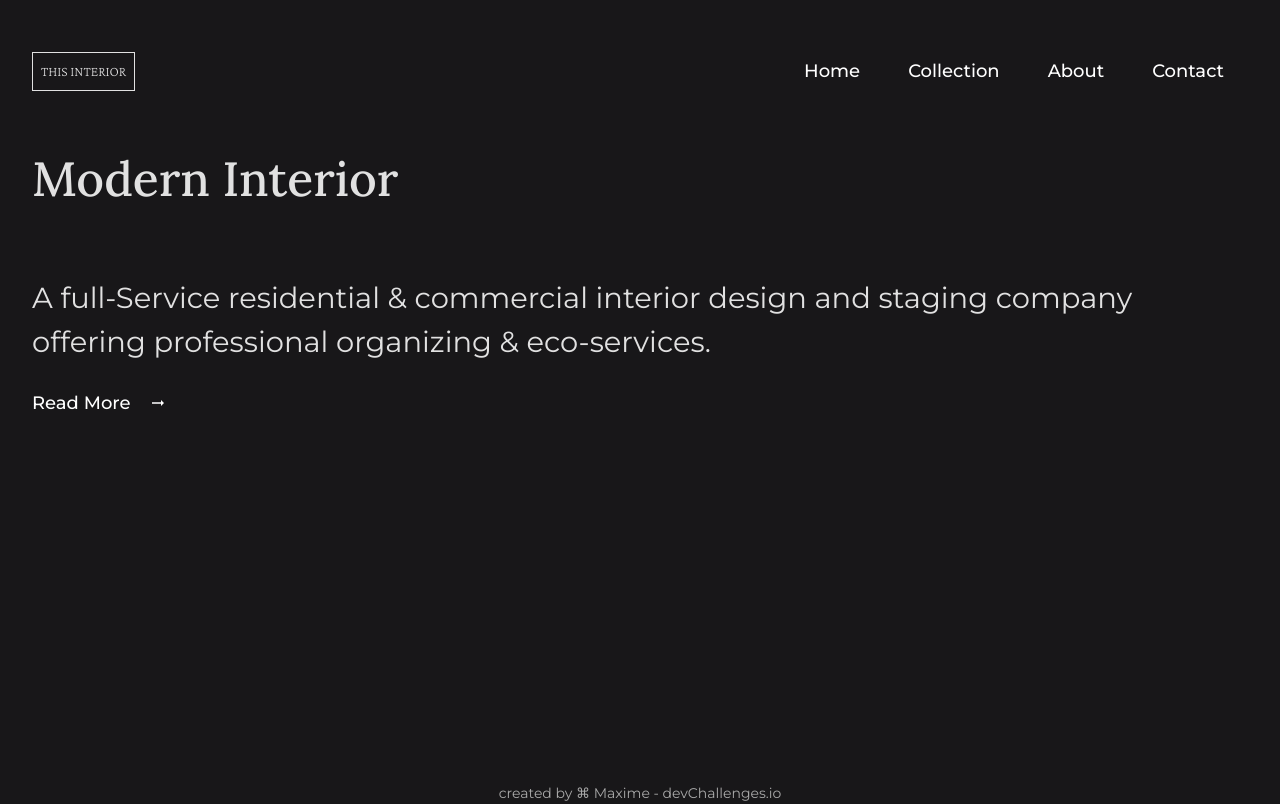
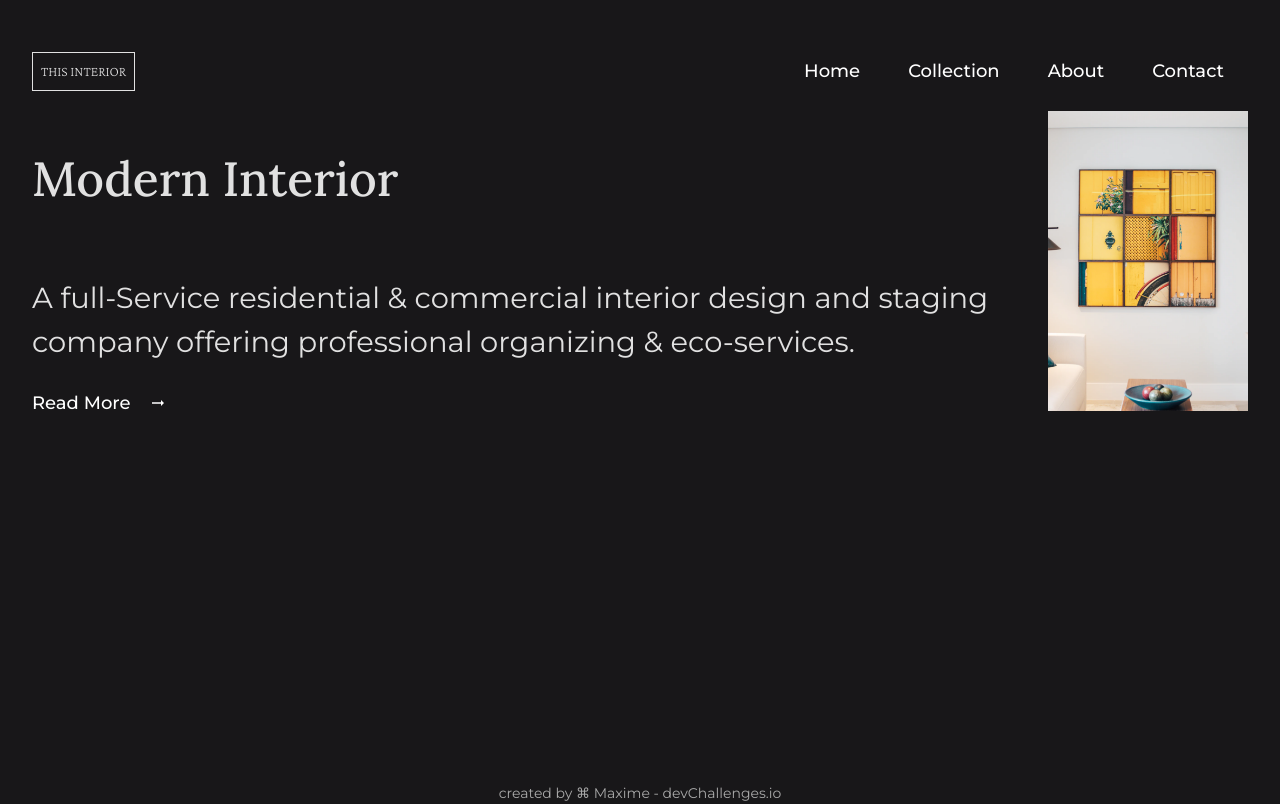
Before and after one commit to maax6/vite-designer, a React (Vite) app: page / in a window 1280 px wide. Built offline with nearby package versions, Linux system fonts and the light colour scheme; grey boxes are pictures that could not be loaded.

Commit message:
picture appears

```diff
--- a/src/Components/Welcome/_welcome.scss
+++ b/src/Components/Welcome/_welcome.scss
@@ -1,9 +1,10 @@
 .welcome {
     display: flex;
     flex-direction: column;
-	flex-wrap: wrap;
+    // flex-wrap: wrap;
+    flex-grow: 2;
 
-	@media (max-width: 768px) {
+    @media (min-width: 992px) {
         flex-direction: row;
     }
 
@@ -51,8 +52,8 @@
             font-weight: 500;
             text-decoration: inherit;
             color: #fff;
-		@media screen and (min-width : 768px) {
-			font-size:18px;
+            @media screen and (min-width: 768px) {
+                font-size: 18px;
             }
         }
 
@@ -60,13 +61,15 @@
             font-size: 28px;
         }
     }
-
     &__portfolio {
         display: flex;
         flex-direction: column;
-
+    }
     &__imageContainer {
-		height: 100%;
+        width: 100%;
+        min-width: 200px;
+        height: 300px;
+        background-size: cover;
+        background-position: center;
     }
 }
-  }
--- a/src/Components/Welcome/index.jsx
+++ b/src/Components/Welcome/index.jsx
@@ -5,7 +5,6 @@ import { NavLink } from 'react-router-dom'
 import interior from '../../img/interior.png'
 
 export function Welcome() {
-
     return (
         <div className="welcome">
             <div className="welcome__presentation">
@@ -22,8 +21,13 @@ export function Welcome() {
                 </NavLink>
             </div>
             <div className="welcome__portfolio">
-            <div className='welcome__imageContainer' style={{ backgroundImage: `url(urlInterior)` }}></div>
-                {/* <img src={urlInterior} alt="" /> */}
+                <div
+                    className="welcome__imageContainer"
+                    style={{ backgroundImage: `url(${interior})` }}
+                >
+                    {' '}
+                </div>
+                {/* <img src={interior} alt="" /> */}
             </div>
         </div>
     )
```
Lines whose indentation alone changed are shown as unchanged.
